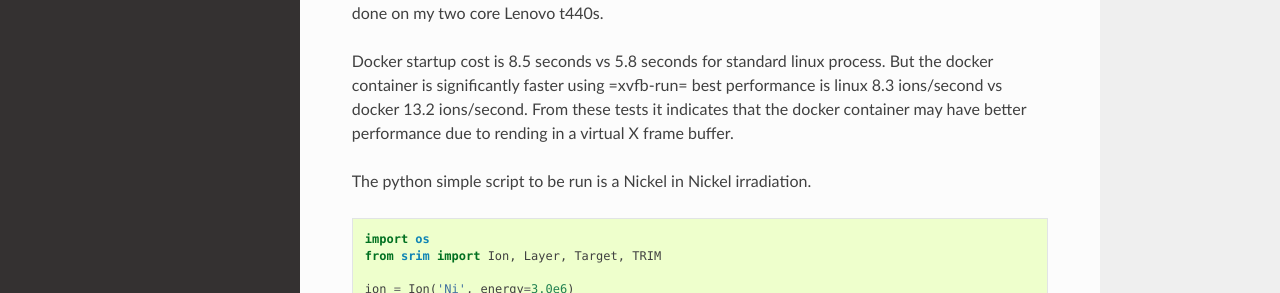
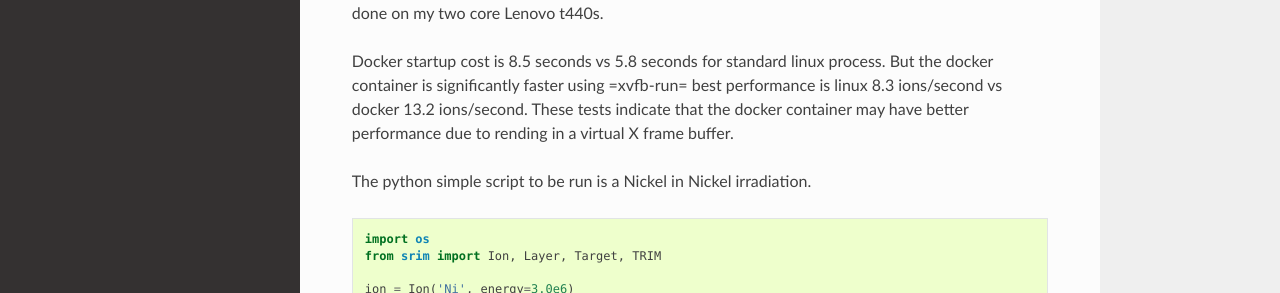
Before and after one commit to costrouc/pysrim, a Sphinx documentation site: the page built from docs/benchmarks.rst, in a window 1280 px wide and 900 px high. Shown: the part 359-652 px from the top of the window. Built offline with Sphinx 7.4.7 and the Read the Docs theme 2.0.0, drawn with Linux system fonts in a browser that asks for light colours.

Commit message:
Grammar to sentance.

```diff
--- a/docs/benchmarks.rst
+++ b/docs/benchmarks.rst
@@ -17,9 +17,8 @@ my two core Lenovo t440s.
 Docker startup cost is 8.5 seconds vs 5.8 seconds for standard linux
 process. But the docker container is significantly faster using
 =xvfb-run= best performance is linux 8.3 ions/second vs docker 13.2
-ions/second. From these tests it indicates that the docker container
-may have better performance due to rending in a virtual X frame
-buffer.
+ions/second. These tests indicate that the docker container may have
+better performance due to rending in a virtual X frame buffer.
 
 The python simple script to be run is a Nickel in Nickel irradiation.
 
```
